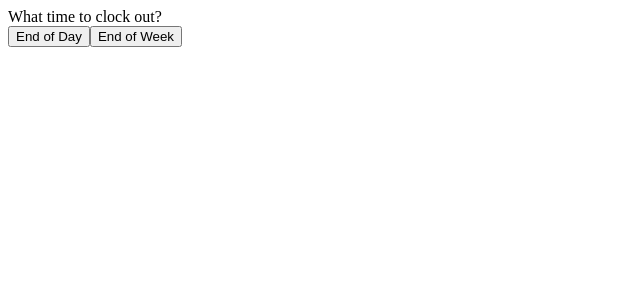
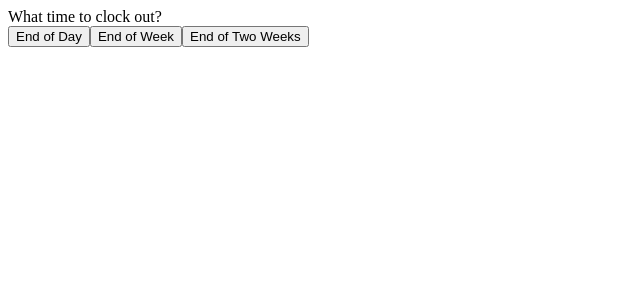
Before and after one commit to tedweiss/react-clock-out-calculator, a React app: page / in a window 1280 px wide. Shown: the top 300 px of the page, without its empty margins (0-640 px from the left). Built offline with nearby package versions, Linux system fonts and the light colour scheme.

Commit message:
allow showing clock out end of two weeks

```diff
--- a/src/components/ClockOutChoices.jsx
+++ b/src/components/ClockOutChoices.jsx
@@ -24,10 +24,17 @@ const ClockOutChoices = () => {
             }}>
             End of Week
           </button>
+          <button
+            onClick={() => {
+              updateScreen(3)
+            }}>
+            End of Two Weeks
+          </button>
         </>
       )}
       {screen === 1 && <ClockOutSelection updateScreen={updateScreen} screen={screen} />}
       {screen === 2 && <ClockOutSelection updateScreen={updateScreen} screen={screen} endOfWeek />}
+      {screen === 3 && <ClockOutSelection updateScreen={updateScreen} screen={screen} endOf2Weeks />}
     </>
   )
 }
--- a/src/components/ClockOutSelection.jsx
+++ b/src/components/ClockOutSelection.jsx
@@ -3,7 +3,7 @@ import React, { useState } from 'react'
 import { calculateClockOutTime } from '../utils'
 
 const ClockOutSelection = props => {
-  const { endOfWeek } = props
+  const { endOfWeek, endOf2Weeks } = props
   const [hours, setHours] = useState(0)
   const [minutes, setMinutes] = useState(0)
   const [displayTime, setDisplayTime] = useState(false)
@@ -28,7 +28,7 @@ const ClockOutSelection = props => {
     }
   }
   const handleClick = () => {
-    let daysSoFar = endOfWeek ? 4 : 0
+    let daysSoFar = endOfWeek ? 4 : endOf2Weeks ? 9 : 0
     let time = calculateClockOutTime(hours, minutes, lunchTime, timeSoFar, daysSoFar)
     setClockOutTime({
       hours: time.hours,
@@ -40,7 +40,7 @@ const ClockOutSelection = props => {
 
   return (
     <>
-      {endOfWeek && (
+      {(endOfWeek || endOf2Weeks) && (
         <>
           <label>Total Time so Far:</label>
           <input
```
